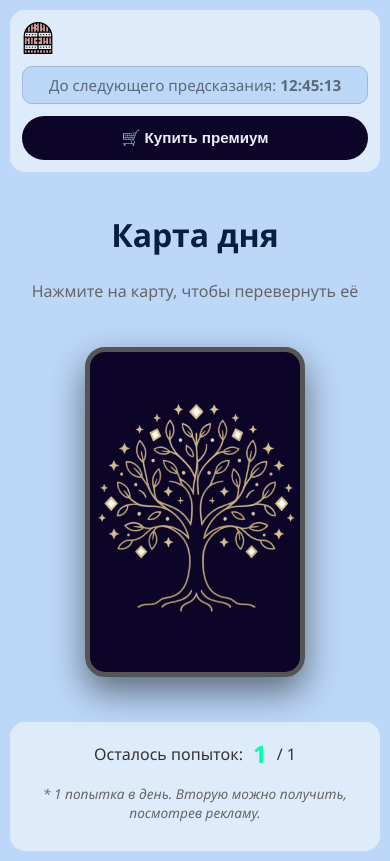
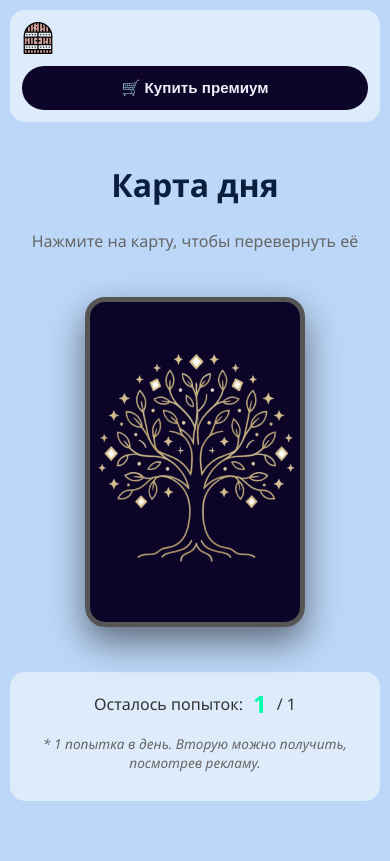
Before and after one commit to TomayGrantz89/hero-message-day, an Angular app: page /prediction in a window 390 px wide. Built offline with nearby package versions, Linux system fonts and the light colour scheme.

Commit message:
Fix for premium and not premium

```diff
--- a/src/app/pages/collection/collection.html
+++ b/src/app/pages/collection/collection.html
@@ -2,7 +2,7 @@
   <header class="header">
     <a routerLink="/" class="home-link"><img src="assets/ui/gate.png" alt="Home" class="home-icon"></a>
     <h1>Коллекция карт</h1>
-    <div class="stats">
+    <div class="stats" *ngIf="isPremium">
       <div>Коллекция: {{ getCollectedCount() }} / {{ totalCards }}</div>
     </div>
     <div class="premium-header" *ngIf="!isPremium">
@@ -67,7 +67,7 @@
               <p>{{ selectedCard.description }}</p> -->
               <h3>История</h3>
               <p>{{ selectedCard.history }}</p>
-              <p class="hint">Нажмите на карту, чтобы перевернуть</p>
+              <!-- <p class="hint">Нажмите на карту, чтобы перевернуть</p> -->
             </div>
           </div>
         </div>
--- a/src/app/pages/collection/collection.scss
+++ b/src/app/pages/collection/collection.scss
@@ -226,7 +226,7 @@
       }
 
       &.back {
-        background: #1A0A50;
+        background: #0D0528;
         border: 5px solid rgb(85, 85, 85);
         transform: rotateY(180deg);
         padding: 30px;
@@ -378,7 +378,7 @@
       }
 
       .enlarged-card-back {
-        background: #1A0A50;
+        background: #0D0528;
         border: 5px solid rgb(85, 85, 85);
         transform: rotateY(180deg);
         padding: 40px;
--- a/src/app/pages/collection/collection.ts
+++ b/src/app/pages/collection/collection.ts
@@ -96,9 +96,9 @@ export class Collection implements OnInit {
   private updatePremiumStatus(): void {
     this.isPremium = this.premium.isPremium();
 
-    // For non-premium users, accessible cards are limited to 15
+    // For non-premium users, accessible cards are limited to 14
     // For premium users, total cards is 50 (as defined in card-data.ts)
-    this.totalCards = this.isPremium ? 50 : 15;
+    this.totalCards = this.isPremium ? 50 : 14;
   }
 
   private updatePagination(): void {
--- a/src/app/pages/prediction/prediction.html
+++ b/src/app/pages/prediction/prediction.html
@@ -1,9 +1,6 @@
 <div class="prediction-container">
   <header class="header">
     <a routerLink="/" class="home-link"><img src="assets/ui/gate.png" alt="Home" class="home-icon"></a>
-    <div class="timer">
-      До следующего предсказания: <strong>{{ timer }}</strong>
-    </div>
     <div class="premium-header" [class.premium]="isPremium" [class.free]="!isPremium">
       <button *ngIf="!isPremium" class="btn-premium" (click)="purchasePremium()">
         🛒 Купить премиум
@@ -43,6 +40,12 @@
           </div>
         </div>
       </div>
+    </div>
+
+    <!-- Timer: shown only when no attempts remaining -->
+    <div class="timer-section" *ngIf="attemptsRemaining <= 0">
+      <img src="assets/ui/hourglass.png" alt="⏳" class="timer-icon">
+      <span class="timer-text">Следующая карта через: <strong>{{ timer }}</strong></span>
     </div>
 
     <div class="controls">
--- a/src/app/pages/prediction/prediction.scss
+++ b/src/app/pages/prediction/prediction.scss
@@ -31,19 +31,6 @@
 
     &:hover {
       transform: scale(1.2);
-    }
-  }
-
-  .timer {
-    font-size: 1.1rem;
-    background: #BCD7F8;
-    padding: 10px 20px;
-    border-radius: 10px;
-    border: 1px solid #a0b8d6;
-    color: #5a6a7a;
-
-    strong {
-      color: #5a6a7a;
     }
   }
 
@@ -197,7 +184,7 @@
     }
 
     .prediction {
-      background: #1A0A50;
+      background: #0D0528;
       transform: rotateY(180deg);
       padding: 30px;
       text-align: center;
@@ -223,6 +210,30 @@
           margin-top: 20px;
         }
       }
+    }
+  }
+}
+
+// Timer section - minimal style below card
+.timer-section {
+  display: flex;
+  align-items: center;
+  justify-content: center;
+  gap: 8px;
+  margin-top: 20px;
+
+  .timer-icon {
+    width: 20px;
+    height: 20px;
+    display: block;
+  }
+
+  .timer-text {
+    font-size: 1rem;
+    color: #0D0528;
+
+    strong {
+      font-weight: 600;
     }
   }
 }
@@ -438,14 +449,6 @@
       font-size: 1.8rem;
     }
 
-    .timer {
-      order: 2;
-      width: 100%;
-      text-align: center;
-      padding: 10px 15px;
-      font-size: 1rem;
-    }
-
     .premium-header {
       order: 3;
       width: 100%;
@@ -487,6 +490,19 @@
     width: 250px;
     height: 375px;
     margin: 20px auto;
+  }
+
+  .timer-section {
+    margin-top: 16px;
+
+    .timer-icon {
+      width: 18px;
+      height: 18px;
+    }
+
+    .timer-text {
+      font-size: 0.95rem;
+    }
   }
 
   .controls {
@@ -545,11 +561,6 @@
     padding: 12px;
     gap: 12px;
 
-    .timer {
-      font-size: 0.95rem;
-      padding: 8px 12px;
-    }
-
     .premium-header {
       .premium-status {
         font-size: 0.95rem;
@@ -581,6 +592,19 @@
   .card-wrapper {
     width: 220px;
     height: 330px;
+  }
+
+  .timer-section {
+    margin-top: 14px;
+
+    .timer-icon {
+      width: 16px;
+      height: 16px;
+    }
+
+    .timer-text {
+      font-size: 0.9rem;
+    }
   }
 
   .card .side {
--- a/src/app/services/card-data.ts
+++ b/src/app/services/card-data.ts
@@ -57,8 +57,8 @@ export class CardData {
     if (this.premium.isPremium()) {
       return this.cards; // All 50 cards for premium users
     } else {
-      // Only first 15 cards for non-premium users
-      return this.cards.slice(0, 15);
+      // Only first 14 cards for non-premium users
+      return this.cards.slice(0, 14);
     }
   }
 
@@ -67,7 +67,7 @@ export class CardData {
     if (!card) return undefined;
 
     // Check if card is accessible for non-premium users
-    if (!this.premium.isPremium() && id > 15) {
+    if (!this.premium.isPremium() && id > 14) {
       return undefined; // Card not accessible
     }
 
@@ -108,7 +108,7 @@ export class CardData {
   // Get a new card that the user doesn't already have in their collection
   getNewCard(userCardIds: number[]): Card {
     // Filter accessible cards based on premium status
-    const accessibleCards = this.premium.isPremium() ? this.cards : this.cards.slice(0, 15);
+    const accessibleCards = this.premium.isPremium() ? this.cards : this.cards.slice(0, 14);
 
     // Filter new cards from accessible cards
     const newCards = accessibleCards.filter(c => !userCardIds.includes(c.id));
```
